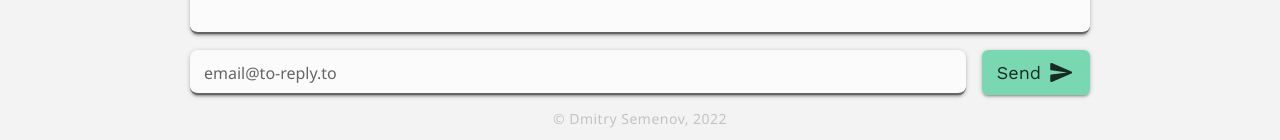
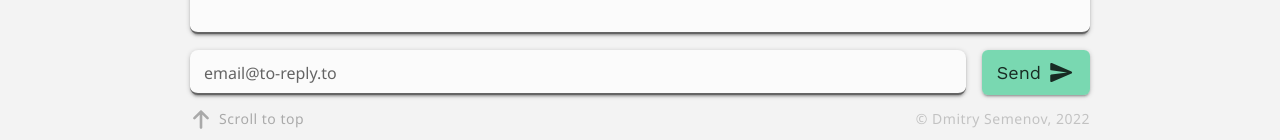
Before and after one commit to lonelyteapot/lonelyteapot.github.io, a Jekyll site: the page built from pages/index.html, in a window 1280 px wide. Shown: the part 2010-2150 px from the top of the page. Built offline with Jekyll 4.4.1, drawn with Linux system fonts in a browser that asks for light colours.

Commit message:
Add scroll to top button

```diff
--- a/_includes/footer.html
+++ b/_includes/footer.html
@@ -1,3 +1,4 @@
 <footer id="footer">
+    <a href="#" class="icon arrow-up">Scroll to top</a>
     <span>&copy; Dmitry Semenov, 2022</span>
 </footer>
--- a/_sass/footer.scss
+++ b/_sass/footer.scss
@@ -1,10 +1,23 @@
 #footer {
     grid-area: footer;
     display: flex;
-    justify-content: center;
+    justify-content: space-between;
     align-items: center;
     min-height: 3rem;
     color: transparentize($color: $color-on-background, $amount: 0.8);
     font-size: 14px;
     letter-spacing: 0.5px;
 }
+
+#footer .icon {
+    display: flex;
+    flex-direction: row-reverse;
+    align-items: center;
+    gap: 8px;
+    transition: 200ms color;
+    color: transparentize($color: $color-on-background, $amount: 0.7);
+}
+
+#footer .icon:hover  {
+    color: $color-on-background;
+}
--- a/_sass/icon.scss
+++ b/_sass/icon.scss
@@ -1,5 +1,6 @@
 .icon::after {
     content: '';
+    display: inline-block;
     width: var(--icon-size, 1.5em);
     height: var(--icon-size, 1.5em);
     background-color: currentColor;
@@ -11,7 +12,7 @@
     -webkit-mask-repeat: no-repeat;
 }
 
-$icons: (github, telegram, website, download, send);
+$icons: (github, telegram, website, download, send, arrow-up);
 
 @each $icon in $icons {
     .icon.#{$icon}::after {
```
Also changed, not shown: icons/arrow-up.svg (added).
